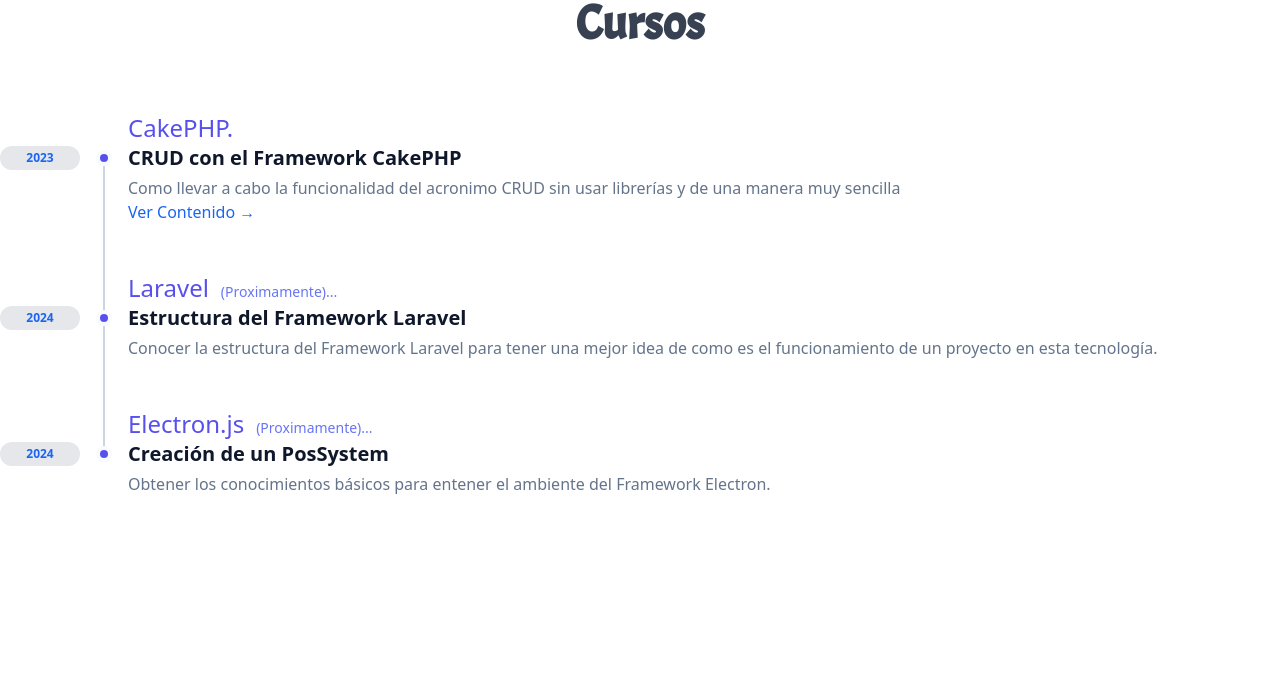
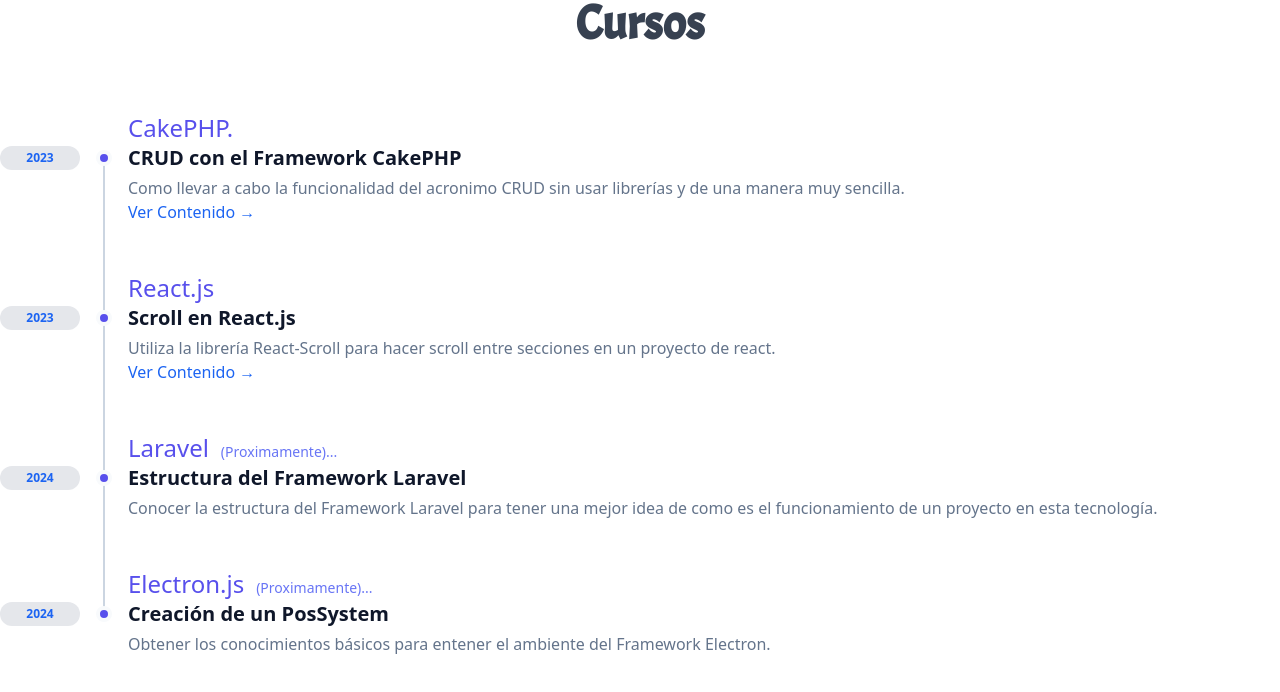
Before and after one commit to EcheverriaJesus/JesusEcheverria.github.io, a React (Create React App) app: page /#/Cursos in a window 1280 px wide. Shown: the top 692 px of the page. Built offline with nearby package versions, Linux system fonts and the light colour scheme; a web font is replaced by a local one.

Commit message:
CursoComponent: Realizando componete para la seccion de curso

```diff
--- /dev/null
+++ b/src/Components/CursoComponent.js
@@ -0,0 +1,15 @@
+import React from 'react';
+
+export default function CursoComponent(props) {
+    return (
+        <div className="relative pl-8 sm:pl-32 py-6 group">
+            <div className="font-caveat font-medium text-2xl text-indigo-600 mb-1 sm:mb-0 dark:text-yellow-300">{ props.title }<span className='pl-3 text-sm text-indigo-500 dark:text-yellow-400'>{ props.next }</span></div>
+            <div className="flex flex-col sm:flex-row items-start mb-1 group-last:before:hidden before:absolute before:left-2 sm:before:left-0 before:h-full before:px-px before:bg-slate-300 sm:before:ml-[6.5rem] before:self-start before:-translate-x-1/2 before:translate-y-3 after:absolute after:left-2 sm:after:left-0 after:w-2 after:h-2 after:bg-indigo-600 after:border-4 after:box-content after:border-slate-50 after:rounded-full sm:after:ml-[6.5rem] after:-translate-x-1/2 after:translate-y-1.5">
+                <time className="sm:absolute left-0 translate-y-0.5 inline-flex items-center justify-center text-xs font-semibold uppercase w-20 h-6 mb-3 sm:mb-0 text-blue-600 bg-gray-200 rounded-full">{ props.year }</time>
+                <div className="text-xl font-bold text-slate-900 dark:text-gray-200">{ props.subtitle }</div>
+            </div>
+            <p className="text-slate-500 dark:text-gray-300">{ props.description }</p>
+            <a href={ props.url } target='_blank' rel='noopener noreferrer' className={`${props.habilitado} text-blue-600 dark:text-blue-300 hover:font-semibold`}>Ver Contenido &rarr;</a>
+        </div>
+    )
+}
--- a/src/Components/NavBar.js
+++ b/src/Components/NavBar.js
@@ -10,7 +10,6 @@
   }
   /* Boton Hamburguesa */
   const [abierto, setAbierto] = useState(false);
-
   const status = () => {
     setAbierto(!abierto);
   };
@@ -25,7 +24,7 @@
     { name: "Contacto", section: "Contacto" }
   ]
 
-  /* Funcion para verfiifcar el Efecto de Dark */
+  /* Funcion para verfiifcar el Efecto Dark */
   useEffect(() => {
     if (theme === "dark") {
       document.documentElement.classList.add("dark");
@@ -85,15 +84,12 @@
             {
               Links.map((link, index) => (
                 <li key={index}>
-                  {/* <Link to={link.link} onClick={scrollToSection} href={link.href}> */}
-                  <Link to={link.section} spy={true} smooth={true} offset={-100} duration={500} className='text-gray-700 hover:font-semibold duration-500 dark:text-gray-300 dark:hover:text-yellow-300' href={link.section}>{link.name}</Link>
-                  {/*  </Link> */}
+                  <Link to={link.section} spy={true} smooth={true} offset={-80} duration={500} className='text-gray-700 hover:font-semibold duration-500 dark:text-gray-300 dark:hover:text-yellow-300' href={link.section}>{link.name}</Link>
                 </li>
               ))
             }
           </ul>
 
-          {/* Iconos */}
           <div className='flex pt-4 gap-2 lg:ml-4 lg:pt-0 lg:pl-4'>
             {/* Icono Github */}
             <li className='list-none hover:scale-125 duration-200'>
--- a/src/Views/OpcionesMenu/Componentes.js
+++ b/src/Views/OpcionesMenu/Componentes.js
@@ -24,7 +24,7 @@
           <div className='text-center w-full'>
             <h4 className='text-xl lg:text-2xl font-semibold font-roboto dark:text-white'>Blog 📝</h4>
             <p className='font-roboto text-sm text-gray-700 dark:text-gray-400'>
-              Te compartó los paso para traducir Laravel Breeze y Jetstream a español.
+              Te compartó los paso para traducir Laravel Breeze y/o Jetstream a español.
             </p>
           </div>
           <div>
--- a/src/Views/OpcionesMenu/Cursos.js
+++ b/src/Views/OpcionesMenu/Cursos.js
@@ -1,4 +1,5 @@
 import React from 'react'
+import CursoComponent from '../../Components/CursoComponent'
 
 export default function Cursos() {
   return (
@@ -6,34 +7,13 @@
       <h3 className='text-2xl text-left lg:text-center lg:text-5xl font-semibold font-acme text-gray-700 dark:text-white pb-5 lg:pb-16'>Cursos</h3>
 
       <div className="-my-6">
-        <div className="relative pl-8 sm:pl-32 py-6 group">
-          <div className="font-caveat font-medium text-2xl text-indigo-600 mb-1 sm:mb-0 dark:text-yellow-300">CakePHP.</div>
-          <div className="flex flex-col sm:flex-row items-start mb-1 group-last:before:hidden before:absolute before:left-2 sm:before:left-0 before:h-full before:px-px before:bg-slate-300 sm:before:ml-[6.5rem] before:self-start before:-translate-x-1/2 before:translate-y-3 after:absolute after:left-2 sm:after:left-0 after:w-2 after:h-2 after:bg-indigo-600 after:border-4 after:box-content after:border-slate-50 after:rounded-full sm:after:ml-[6.5rem] after:-translate-x-1/2 after:translate-y-1.5">
-            <time className="sm:absolute left-0 translate-y-0.5 inline-flex items-center justify-center text-xs font-semibold uppercase w-20 h-6 mb-3 sm:mb-0 text-blue-600 bg-gray-200 rounded-full">2023</time>
-            <div className="text-xl font-bold text-slate-900 dark:text-gray-200">CRUD con el Framework CakePHP</div>
-          </div>
-          <p className="text-slate-500 dark:text-gray-300">Como llevar a cabo la funcionalidad del acronimo CRUD sin usar librerías y de una manera muy sencilla</p>
-          <a href='https://www.youtube.com/watch?v=5BX7EM_ksxs&list=LL&index=32' target='_blank' rel='noopener noreferrer' className='text-blue-600 dark:text-blue-300 hover:font-semibold'>Ver Contenido &rarr;</a>
-        </div>
+        <CursoComponent title='CakePHP.' next='' year='2023' subtitle='CRUD con el Framework CakePHP' url='https://www.youtube.com/watch?v=5BX7EM_ksxs&list=LL&index=32' description='Como llevar a cabo la funcionalidad del acronimo CRUD sin usar librerías y de una manera muy sencilla.' habilitado='block'/>
 
-        <div className="relative pl-8 sm:pl-32 py-6 group">
-          <div className="font-caveat font-medium text-2xl text-indigo-600 mb-1 sm:mb-0 dark:text-yellow-300">Laravel<span className='pl-3 text-sm text-indigo-500 dark:text-yellow-400'>(Proximamente)...</span></div>
-          <div className="flex flex-col sm:flex-row items-start mb-1 group-last:before:hidden before:absolute before:left-2 sm:before:left-0 before:h-full before:px-px before:bg-slate-300 sm:before:ml-[6.5rem] before:self-start before:-translate-x-1/2 before:translate-y-3 after:absolute after:left-2 sm:after:left-0 after:w-2 after:h-2 after:bg-indigo-600 after:border-4 after:box-content after:border-slate-50 after:rounded-full sm:after:ml-[6.5rem] after:-translate-x-1/2 after:translate-y-1.5">
-            <time className="sm:absolute left-0 translate-y-0.5 inline-flex items-center justify-center text-xs font-semibold uppercase w-20 h-6 mb-3 sm:mb-0 text-blue-600 bg-gray-200 rounded-full">2024</time>
-            <div className="text-xl font-bold text-slate-900 dark:text-gray-200">Estructura del Framework Laravel</div>
-          </div>
-          <div className="text-slate-500 dark:text-gray-300">Conocer la estructura del Framework Laravel para tener una mejor idea de como es el funcionamiento de un proyecto en esta tecnología.</div>
-        </div>
+        <CursoComponent title='React.js' next='' year='2023' subtitle='Scroll en React.js' url='https://www.youtube.com/watch?v=YeaEMOVGL6c&feature=youtu.be' description='Utiliza la librería React-Scroll para hacer scroll entre secciones en un proyecto de react.' habilitado='block'/>
 
-        <div className="relative pl-8 sm:pl-32 py-6 group">
-          <div className="font-caveat font-medium text-2xl text-indigo-600 mb-1 sm:mb-0 dark:text-yellow-300">Electron.js<span className='pl-3 text-sm text-indigo-500 dark:text-yellow-400'>(Proximamente)...</span></div>
-          <div className="flex flex-col sm:flex-row items-start mb-1 group-last:before:hidden before:absolute before:left-2 sm:before:left-0 before:h-full before:px-px before:bg-slate-300 sm:before:ml-[6.5rem] before:self-start before:-translate-x-1/2 before:translate-y-3 after:absolute after:left-2 sm:after:left-0 after:w-2 after:h-2 after:bg-indigo-600 after:border-4 after:box-content after:border-slate-50 after:rounded-full sm:after:ml-[6.5rem] after:-translate-x-1/2 after:translate-y-1.5">
-            <time className="sm:absolute left-0 translate-y-0.5 inline-flex items-center justify-center text-xs font-semibold uppercase w-20 h-6 mb-3 sm:mb-0 text-blue-600 bg-gray-200 rounded-full">2024</time>
-            <div className="text-xl font-bold text-slate-900 dark:text-gray-200">Creación de un PosSystem</div>
-          </div>
-          <div className="text-slate-500 dark:text-gray-300">Obtener los conocimientos básicos para entener el ambiente del Framework Electron.</div>
-        </div>
+        <CursoComponent title='Laravel' next='(Proximamente)...' year='2024' subtitle='Estructura del Framework Laravel' url='https://www.youtube.com/watch?v=YeaEMOVGL6c&feature=youtu.be' description='Conocer la estructura del Framework Laravel para tener una mejor idea de como es el funcionamiento de un proyecto en esta tecnología.' habilitado='hidden'/>
 
+        <CursoComponent title='Electron.js' next='(Proximamente)...' year='2024' subtitle='Creación de un PosSystem' url='https://www.youtube.com/watch?v=YeaEMOVGL6c&feature=youtu.be' description='Obtener los conocimientos básicos para entener el ambiente del Framework Electron.' habilitado='hidden'/>
       </div>
     </div>
   )
```
Also changed, not shown: src/svg/Svgs.js.
